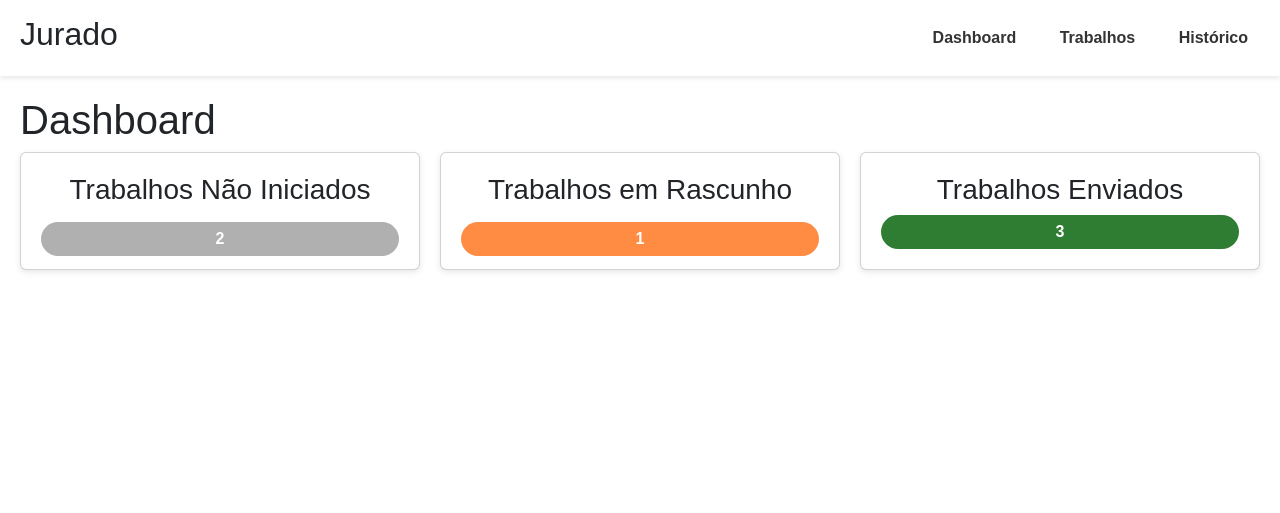
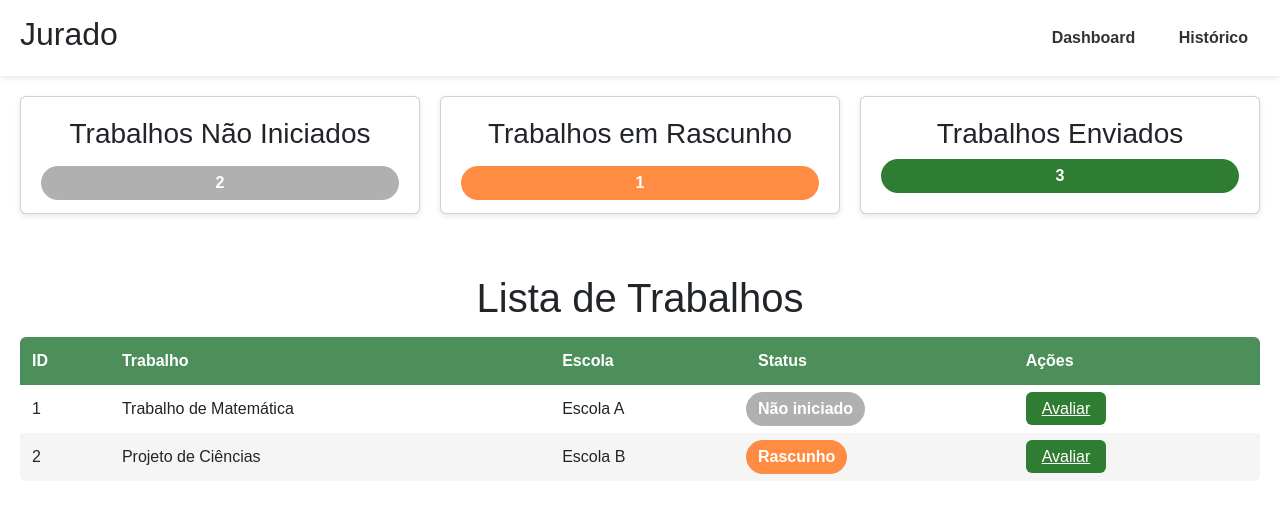
Before and after one commit to JAndrade912/Sistema-Ceara-Cientifico-Crede-07, a PHP site: page /html/jurado-dashboard.html in a window 1280 px wide. Shown: the top 513 px of the page. Run offline with PHP 8.4, Linux system fonts and the light colour scheme.

Commit message:
modifiquei o dashboard jurado

```diff
--- a/assets/styles/dashboard.css
+++ b/assets/styles/dashboard.css
@@ -113,7 +113,7 @@ body {
 }
 
 .menu-superior nav a:hover {
-  background-color: #FF8C42;
+  background-color: #4C8F5A;
   color: white;
 }
 
@@ -168,7 +168,7 @@ table th, table td {
 }
 
 table thead {
-  background-color: #FF8C42;
+  background-color: #4C8F5A;
   color: white;
 }
 
@@ -186,6 +186,10 @@ form .criterios {
 
 form label {
   font-weight: bold;
+}
+
+h1{
+  text-align: center;
 }
 
 form input[type="number"], form input[type="text"] {
--- a/assets/styles/jurado-avaliacao.css
+++ b/assets/styles/jurado-avaliacao.css
@@ -88,3 +88,8 @@ button {
 .crit {
     width: 60%;
 }
+
+#cab{
+   text-align: center;
+
+}
--- a/assets/styles/relatorio-jurados.css
+++ b/assets/styles/relatorio-jurados.css
@@ -12,7 +12,7 @@ th, td {
 }
 
 th {
-    background-color: #FF8C42;
+    background-color: #4C8F5A;
     font-size: 14px;
 }
 
--- a/html/jurado-dashboard.html
+++ b/html/jurado-dashboard.html
@@ -12,12 +12,10 @@
     <h2>Jurado</h2>
     <nav>
       <a href="jurado-dashboard.html">Dashboard</a>
-      <a href="jurado-trabalhos.html">Trabalhos</a>
       <a href="jurado-historico.html">Histórico</a>
     </nav>
   </header>
   <main class="conteudo">
-    <h1>Dashboard</h1>
     <div class="cards">
       <div class="card">
         <h3>Trabalhos Não Iniciados</h3>
@@ -33,6 +31,40 @@
       </div>
     </div>
   </main>
+  <main class="conteudo">
+    <h1>Lista de Trabalhos</h1>
+    <table>
+      <thead>
+        <tr>
+          <th>ID</th>
+          <th>Trabalho</th>
+          <th>Escola</th>
+          <th>Status</th>
+          <th>Ações</th>
+        </tr>
+      </thead>
+      <tbody>
+        <tr>
+          <td>1</td>
+          <td>Trabalho de Matemática</td>
+          <td>Escola A</td>
+          <td class="status cinza">Não iniciado</td>
+          <td>
+            <a href="jurado-avaliacao.html" class="btn-verde">Avaliar</a>
+          </td>
+        </tr>
+        <tr>
+          <td>2</td>
+          <td>Projeto de Ciências</td>
+          <td>Escola B</td>
+          <td class="status laranja">Rascunho</td>
+          <td>
+            <a href="jurado-avaliacao.html" class="btn-verde">Avaliar</a>
+          </td>
+        </tr>
+      </tbody>
+    </table>
+  </main>
   <script src="./boostrap/JS/bootstrap.bundle.min.js"></script>
 </body>
 </html>
--- a/html/jurado-historico.html
+++ b/html/jurado-historico.html
@@ -12,7 +12,6 @@
     <h2>Jurado</h2>
     <nav>
       <a href="jurado-dashboard.html">Dashboard</a>
-      <a href="jurado-trabalhos.html">Trabalhos</a>
       <a href="jurado-historico.html">Histórico</a>
     </nav>
   </header>
```
Also changed, not shown: html/jurado-avaliacao.html (+6 -3 lines), html/jurado-trabalhos.html (deleted, +0 -55 lines).
